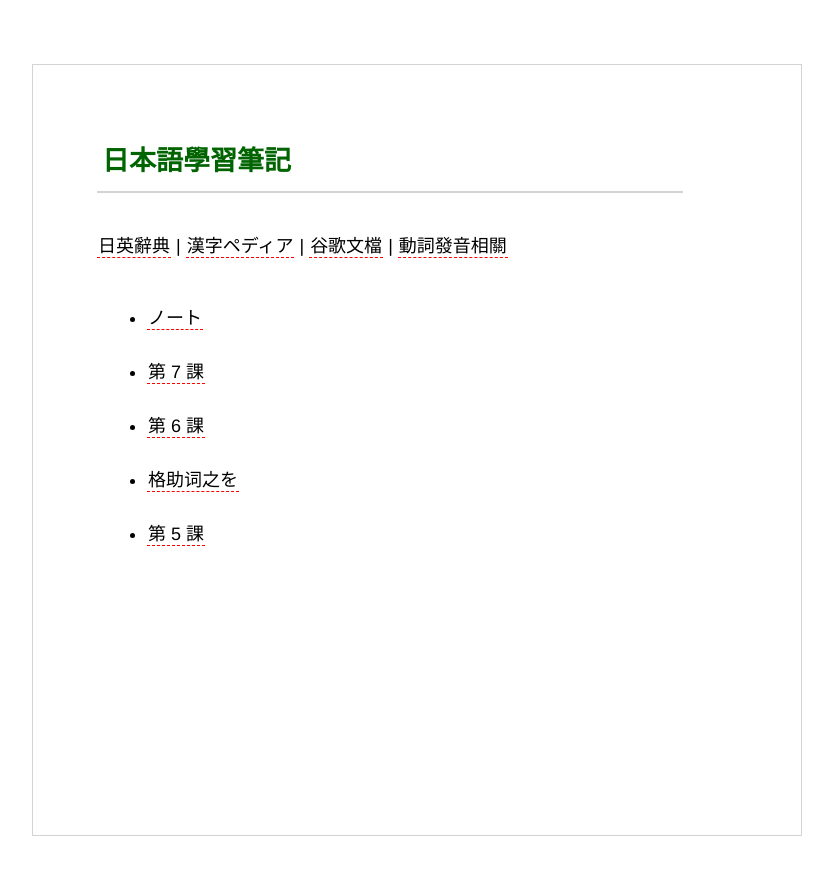
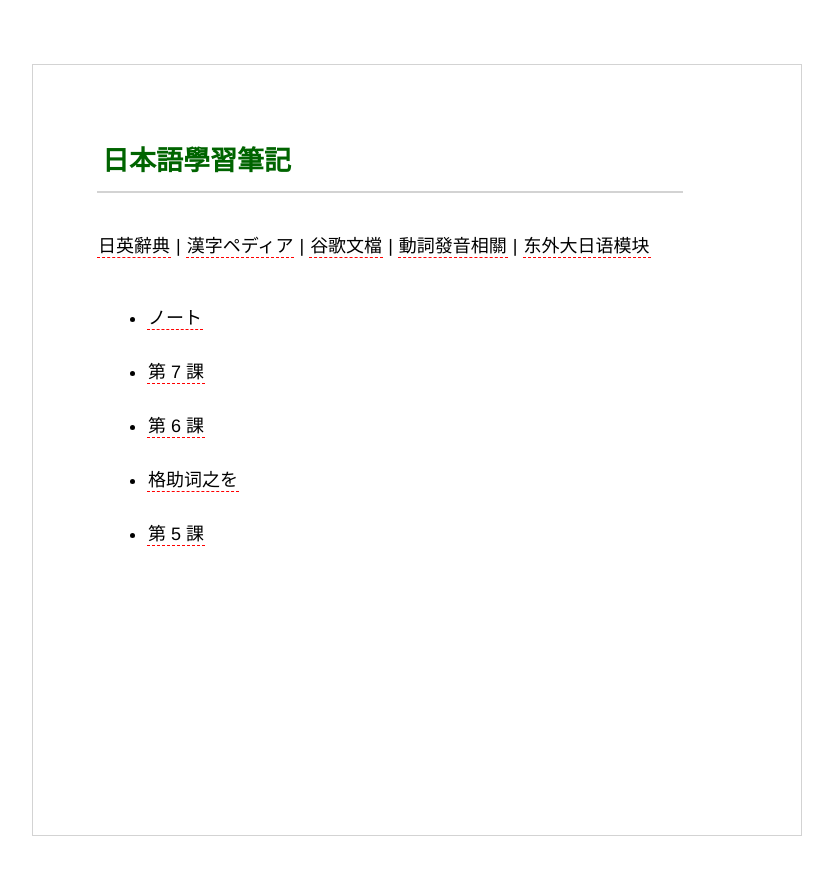
Before and after one commit to siqingmu/siqingmu.github.io, a Jekyll site: the page built from index.html, in a window 1280 px wide. Shown: the top 875 px of the page, without its empty margins (224-1057 px from the left). Built offline with Jekyll 4.4.1, drawn with Linux system fonts in a browser that asks for light colours.

Commit message:
add-refer-link

```diff
--- a/index.html
+++ b/index.html
@@ -11,6 +11,8 @@ title: 日本語學習筆記
 <a href="https://docs.google.com/document/d/10ey9H5BDqhRGMuPgu_N-mX6QB_2XQw7oz5kHjdNekDM/edit">谷歌文檔</a>
 |
 <a href="http://www.gavo.t.u-tokyo.ac.jp/ojad/search/index/">動詞發音相關</a>
+|
+<a href="http://www.coelang.tufs.ac.jp/ja/zt/">东外大日语模块</a>
 
 
 
```
